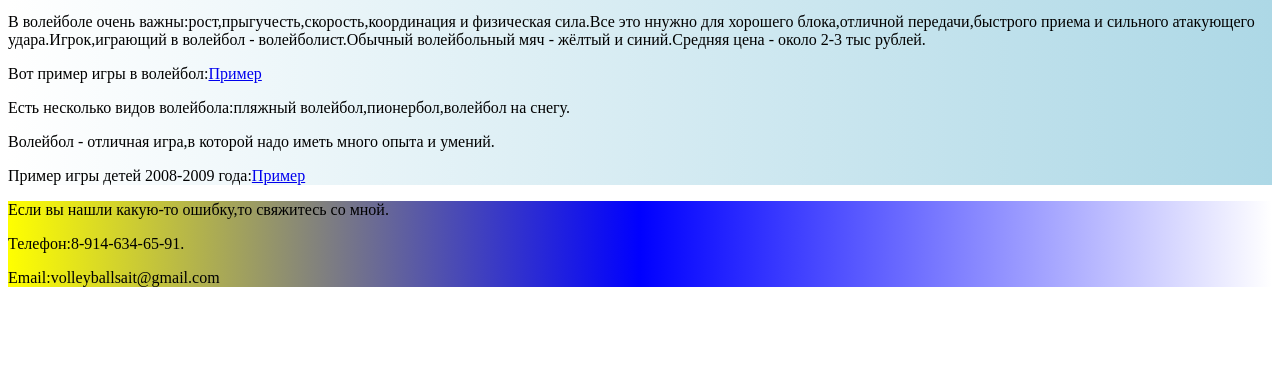
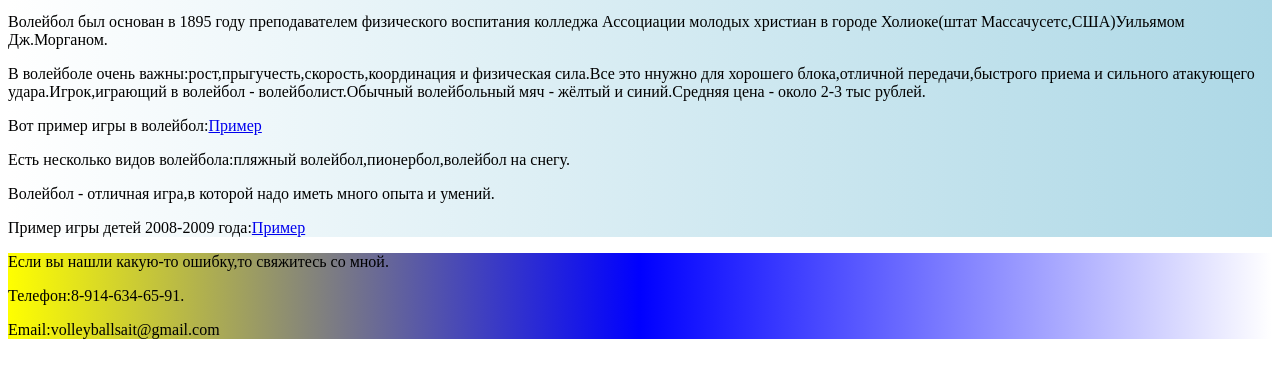
Before and after one commit to kepka96/final, a plain HTML site: page index.html in a window 1280 px wide. Shown: the part 287-664 px from the top of the page. Drawn offline with Linux system fonts and the light colour scheme.

Commit message:
Update index.html

```diff
--- a/index.html
+++ b/index.html
@@ -14,6 +14,7 @@
             <img src="https://github.com/kepka96/final/blob/main/%D0%91%D0%B5%D0%B7%20%D0%BD%D0%B0%D0%B7%D0%B2%D0%B0%D0%BD%D0%B8%D1%8F%20(4).jpg?raw=true" width="40px" height="40px">
             <img src="https://github.com/kepka96/final/blob/main/%D0%91%D0%B5%D0%B7%20%D0%BD%D0%B0%D0%B7%D0%B2%D0%B0%D0%BD%D0%B8%D1%8F%20(5).jpg?raw=true" width="50px" height="40px">
         <p>Волейбол - вид спорта,в котором 2 команды по 6 человек соревнуются на специальной площадке,разделённой сеткой.Команды должны направить мяч на сторону соперника таким образом,чтобы мяч упал на пол площадки противника,либо 1 из команды противника допустил ошибку.Это можно сделать ударом,нижней или верхней передачей.При этом не должно быть более 3 касаний мяча подряд у команды,либо 2 касания у 1 игрока подряд.</p>
+        <p>Волейбол был основан в 1895 году преподавателем физического воспитания колледжа Ассоциации молодых христиан в городе Холиоке(штат Массачусетс,США)Уильямом Дж.Морганом.</p>
         <p>В волейболе очень важны:рост,прыгучесть,скорость,координация и физическая сила.Все это ннужно для хорошего блока,отличной передачи,быстрого приема и сильного атакующего удара.Игрок,играющий в волейбол - волейболист.Обычный волейбольный мяч - жёлтый и синий.Средняя цена - около 2-3 тыс рублей.</p>
         <p>Вот пример игры в волейбол:<a href="https://youtu.be/8b7PAirbMRE">Пример</a></p>
         <p>Есть несколько видов волейбола:пляжный волейбол,пионербол,волейбол на снегу.</p>
```
